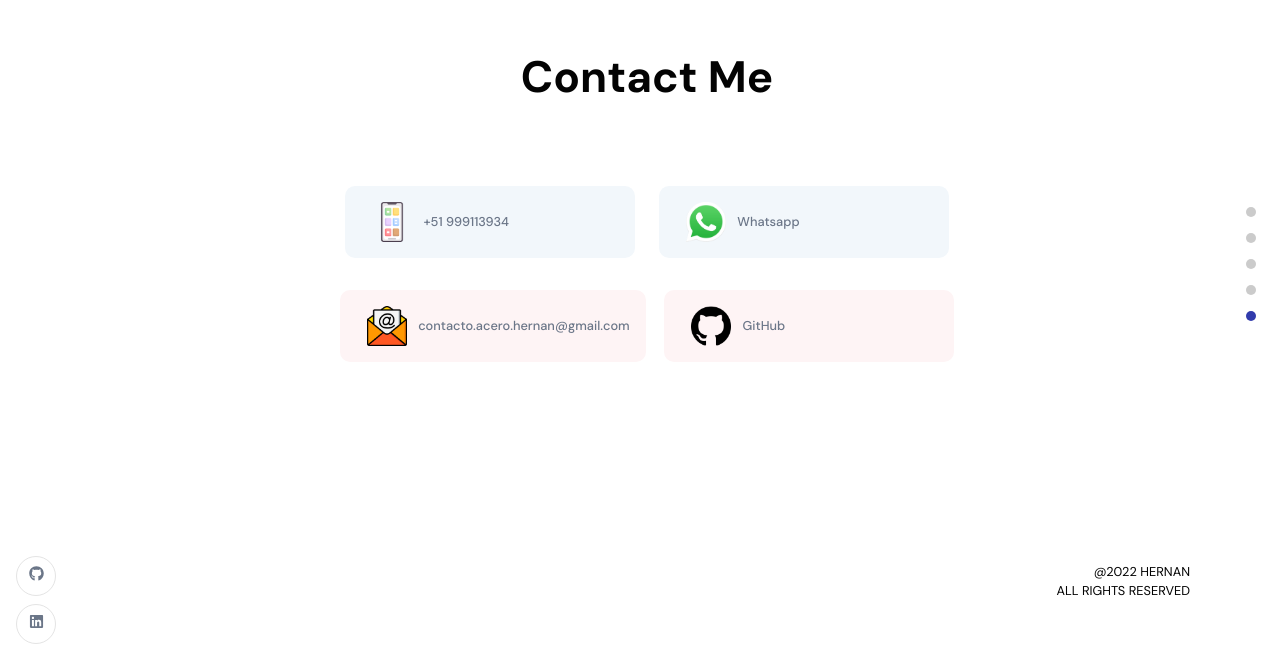
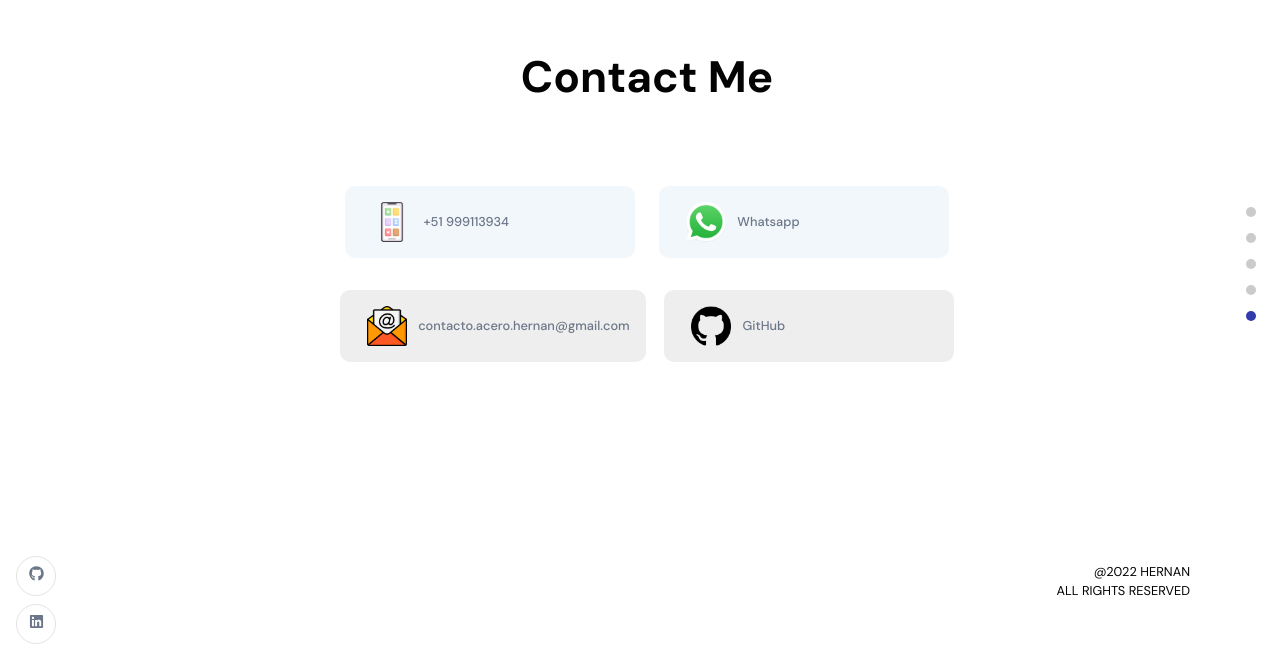
Before and after one commit to acerohernan/portfolio_react_ts, a React (Create React App) app: page / in a window 1280 px wide. Shown: the part 4893-5557 px from the top of the page. Built offline with nearby package versions, Linux system fonts and the light colour scheme.

Commit message:
Fixed styles for Contact Section

```diff
--- a/src/styles/container/footer.scss
+++ b/src/styles/container/footer.scss
@@ -28,7 +28,7 @@
     padding: 1rem;
     border-radius: 10px;
     cursor: pointer;
-    background-color: #fef4f5;
+    background-color: #eee;
 
     transition: all 0.3s ease-in-out;
 
@@ -46,7 +46,7 @@
       font-weight: 500;
     }
     &:hover {
-      box-shadow: 0 0 25px #fef4f5;
+      box-shadow: 0 0 25px #eee;
     }
 
     @media screen and (max-width: 450px) {
```
